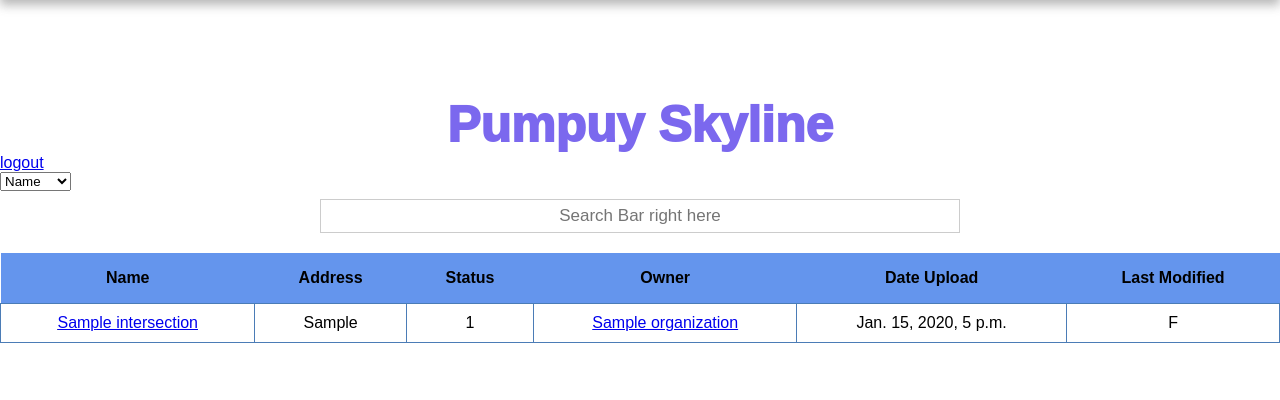
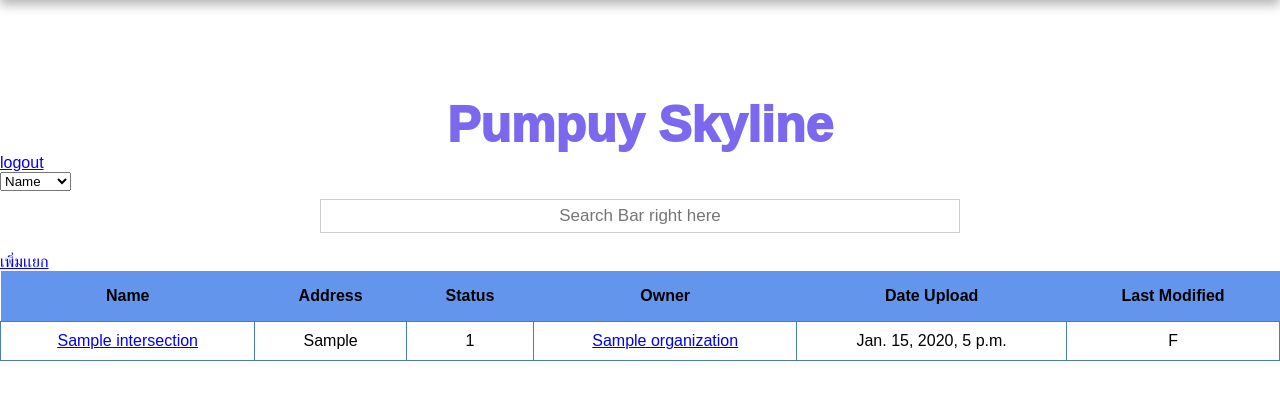
Before and after one commit to noobrock123/PumpuyProject, a Django app: page /home in a window 1280 px wide. Shown: the part 64-464 px from the top of the page. Run offline with Django 4.2, Linux system fonts and the light colour scheme; a user stored in the database is signed in; tables that the repository leaves empty hold one stand-in row (values such as "Sample post").

Commit message:
Add tempolary add intersection link

```diff
--- a/BaseApp/templates/main.html
+++ b/BaseApp/templates/main.html
@@ -25,6 +25,7 @@
         <a href="login">login</a>
     {% endif %}
 
+
     <div class = "searchbar">
         <form action="{% url 'BaseApp:searchIntersection' %}" method="post">
             {% csrf_token %}
@@ -38,6 +39,9 @@
         </form>
     </div>
 
+    {% if auth_level < 3 %}
+        <a href="insert_intersection" style="text-align:center;">เพิ่มเเยก</a>
+    {% endif %}
     <div class = "Intersection_Table">
 
     <table class="c-table" id = "table">
```
